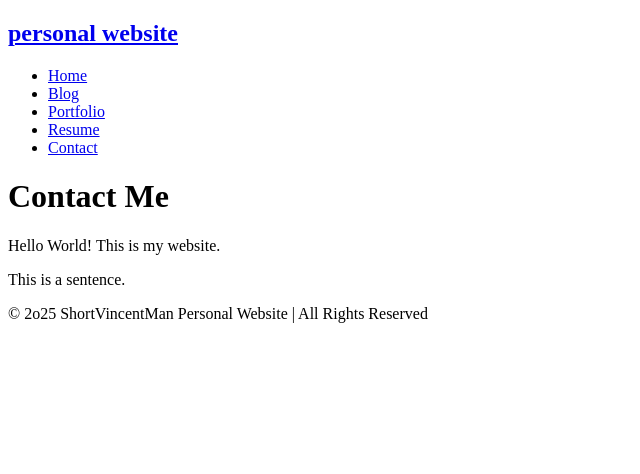
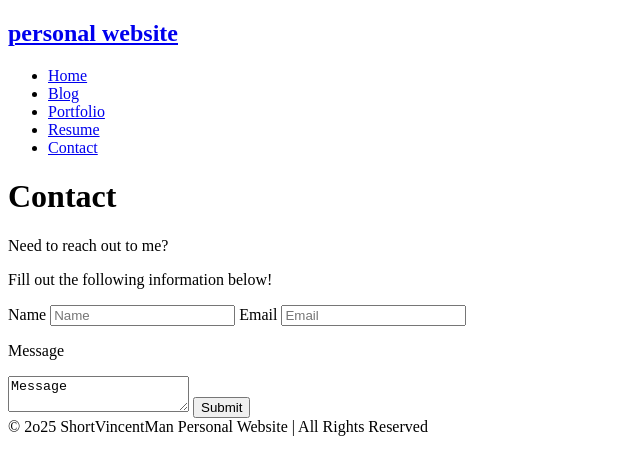
Before and after one commit to ShortVincentMan/ShortVincentMan.github.io, a plain HTML site: page contact.html in a window 1280 px wide. Shown: the whole page, without its empty margins (0-640 px from the left). Drawn offline with Linux system fonts and the light colour scheme.

Commit message:
feat: Added contact form

```diff
--- a/contact.html
+++ b/contact.html
@@ -1,7 +1,7 @@
 <!DOCTYPE html>
 <html>
     <head>
-        <title>Contact Info </title>
+        <title>Contact</title>
     </head>
     <body>
         <nav class="navbar">
@@ -17,9 +17,18 @@
             </ul>
         </nav>
         <main>
-            <h1 class="page-title"> Contact Me</h1>
-            <p> Hello World! This is my website.</p>
-            <p> This is a sentence.</p>
+            <h1 class="page-title"> Contact</h1>
+            <p>Need to reach out to me?</p>
+            <p> Fill out the following information below!</p>
+            <form id="contact-form">
+                <label for="name">Name</label>
+                <input type="text" id="name" name="Name" placeholder="Name" />
+                <label for="email">Email</label>
+                <input type="email" id="email" name="Email" placeholder="Email" />
+                <p>Message</p>
+                <textarea>Message</textarea>
+                <input type="submit">
+            </form>
             </div>
         </main>
         <footer class="footer">
```
